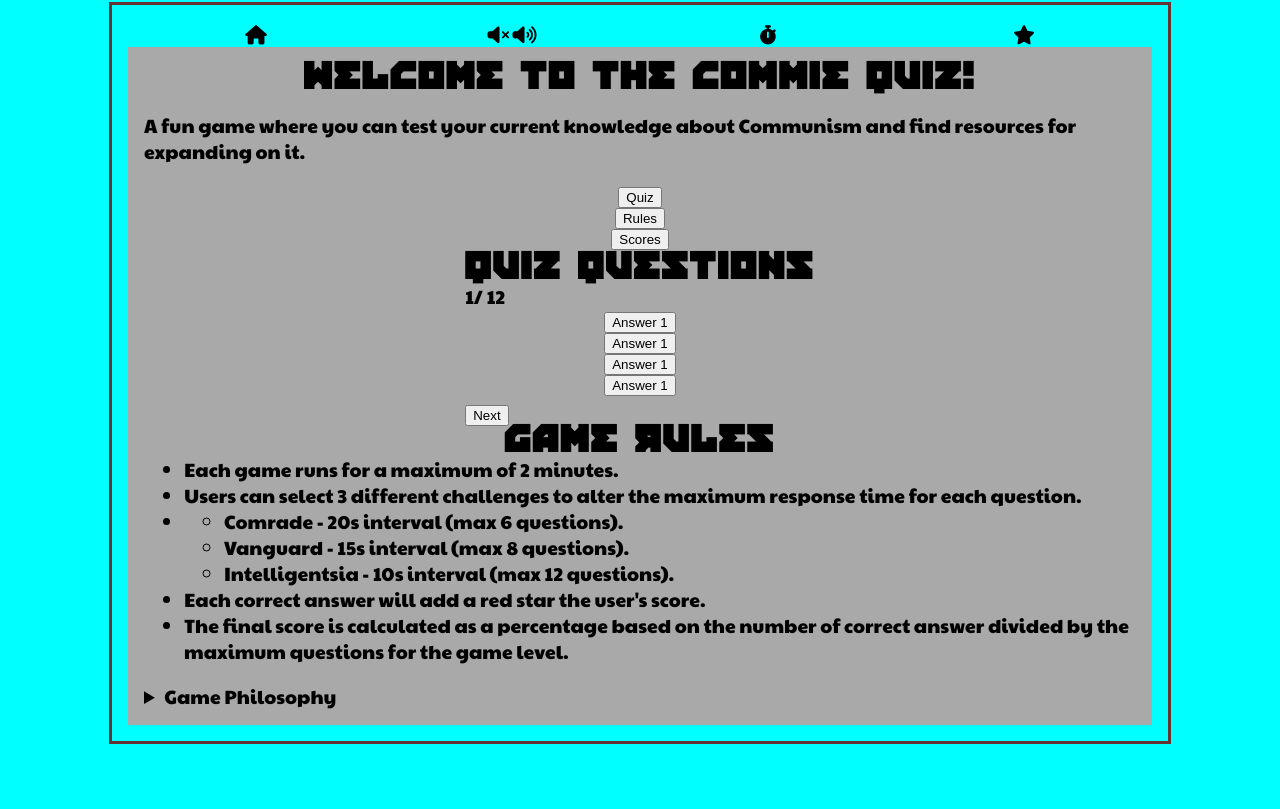
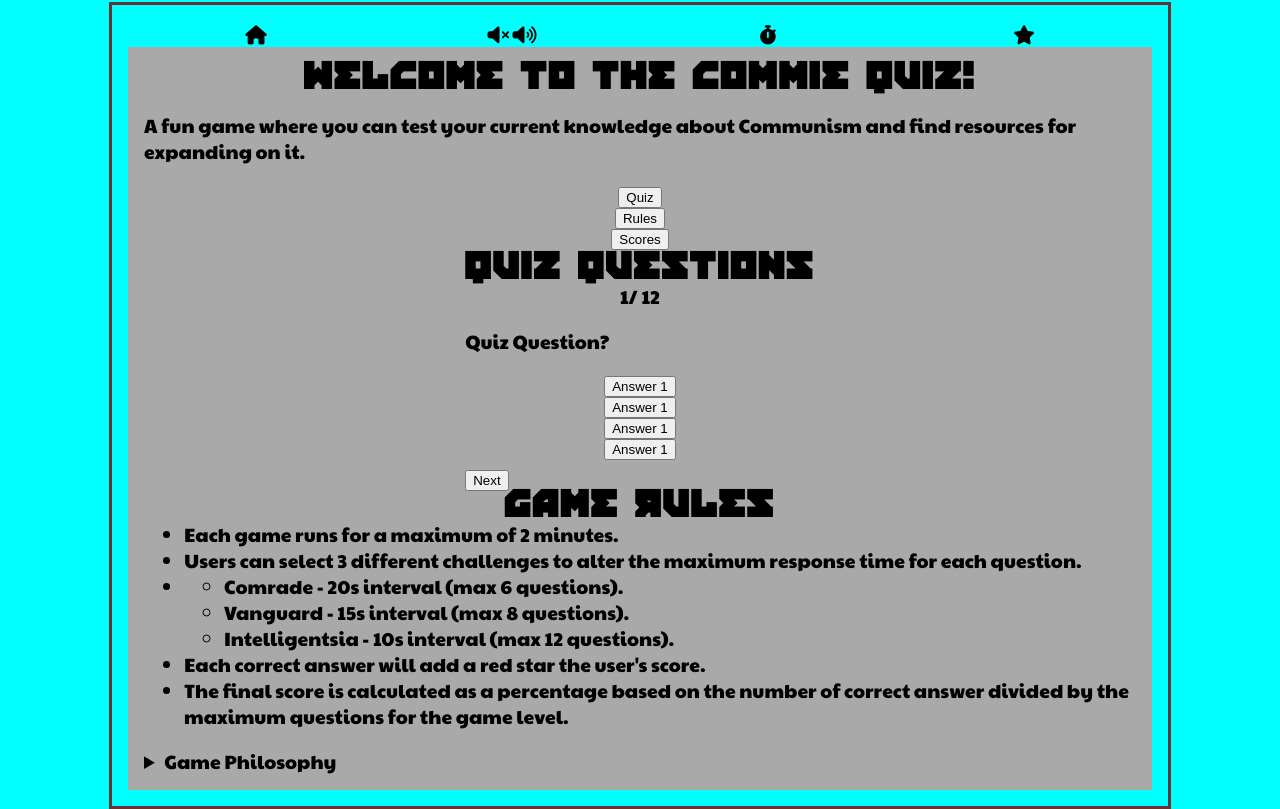
Before and after one commit to Richard5P/CommieQuiz-v2, a plain HTML site: page index.html in a window 1280 px wide. Shown: the part 66-875 px from the top of the page. Before the commit the page ends 810 px from the top, so only its background shows below. Drawn offline with Linux system fonts and the light colour scheme.

Commit message:
feat: Add quiz question paragraph

```diff
--- a/index.html
+++ b/index.html
@@ -75,12 +75,14 @@
                 <section id="quiz-panel" class="hidden">
                     <h2 class="hidden">Quiz Questions</h2>
                     <div>
-                        <spam id="quest-count">1/</spam>
-                        <span id="quest-total">12</span>
+                        <h3>
+                            <spam id="quest-count">1/</spam>
+                            <span id="quest-total">12</span>
+                        </h3>
                     </div>
 
-                    <div>
-
+                    <div> <!--Quiz question-->
+                        <p>Quiz Question?</p>
                     </div>
 
                     <div class="quiz-answers">
```
